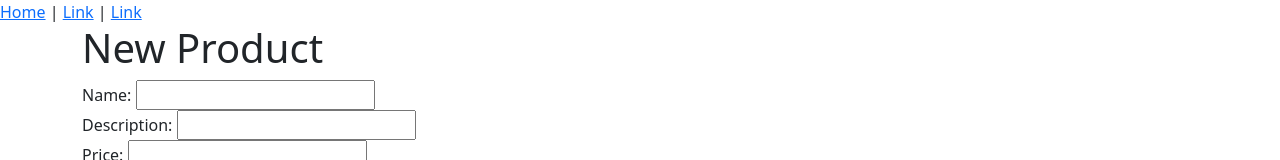
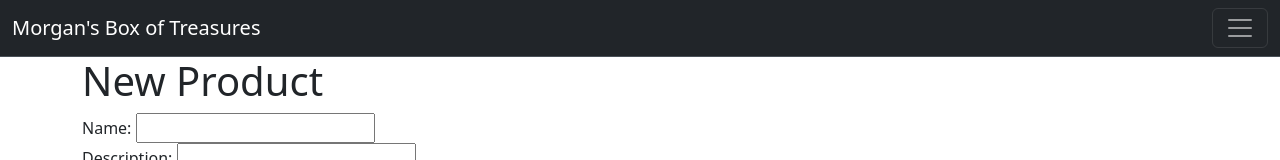
Before and after one commit to morganwinkler/simple-mini-capstone-frontend, a React (Vite) app: page / in a window 1280 px wide. Shown: the top 160 px of the page. Built offline with nearby package versions, Linux system fonts and the light colour scheme; no server answers.

Commit message:
Style header

```diff
--- a/src/Header.jsx
+++ b/src/Header.jsx
@@ -1,8 +1,30 @@
 export function Header() {
     return (
       <header>
-        <nav>
-          <a href="#">Home</a> | <a href="#">Link</a> | <a href="#">Link</a>
+        <nav className="navbar bg-dark border-bottom border-body" data-bs-theme="dark">
+          <div className="container-fluid">
+            <a className="navbar-brand" href="#">Morgan&#39;s Box of Treasures</a>
+            <button className="navbar-toggler" type="button" data-bs-toggle="collapse" data-bs-target="#navbarTogglerDemo02" aria-controls="navbarTogglerDemo02" aria-expanded="false" aria-label="Toggle navigation">
+            <span className="navbar-toggler-icon"></span>
+            </button>
+            <div className="collapse navbar-collapse" id="navbarTogglerDemo02">
+              <ul className="navbar-nav me-auto mb-2 mb-lg-0">
+                <li className="nav-item">
+                  <a className="nav-link active" aria-current="page" href="#">Home</a>
+                </li>
+                <li className="nav-item">
+                  <a className="nav-link" href="#">New Product</a>
+                </li>
+                <li className="nav-item">
+                  <a className="nav-link disabled" aria-disabled="true">All Products</a>
+                </li>
+              </ul>
+              <form className="d-flex" role="search">
+                <input className="form-control me-2" type="search" placeholder="Search" aria-label="Search" />
+                <button className="btn btn-outline-success" type="submit">Search</button>
+              </form>
+            </div>
+          </div>
         </nav>
       </header>
     )
```
